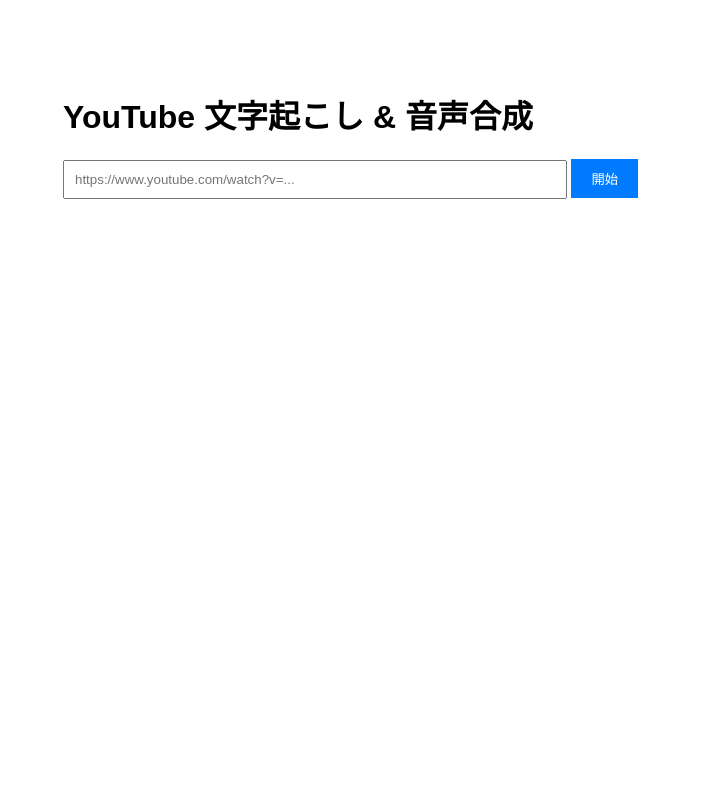
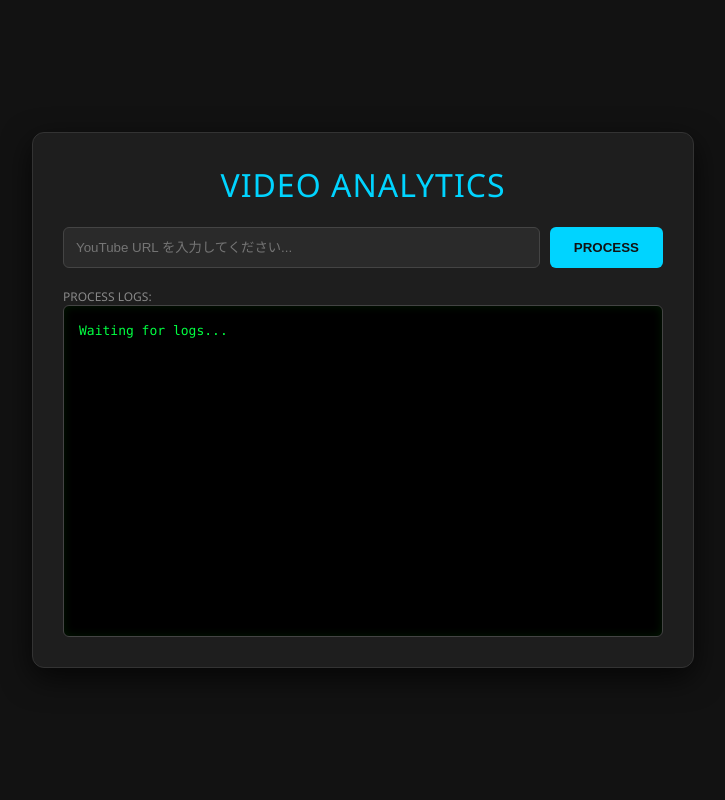
Before and after one commit to hisao5232/trans-video-text, a Flask app: page / in a window 1280 px wide. Shown: the whole page, without its empty margins (277-1002 px from the left). Run offline with Flask 3, Linux system fonts and the light colour scheme.

Commit message:
add css and js logs

```diff
--- a/frontend/app.py
+++ b/frontend/app.py
@@ -1,10 +1,11 @@
 from flask import Flask, render_template, request, jsonify
 import requests
+import os
 
 app = Flask(__name__)
 
-# workerコンテナのURL（Dockerネットワーク内なのでサービス名で指定）
-WORKER_URL = "http://worker:5000/process"
+# WorkerコンテナのURL（Dockerネットワーク内のサービス名で指定）
+WORKER_URL_BASE = "http://worker:5000"
 
 @app.route('/')
 def index():
@@ -12,16 +13,30 @@
 
 @app.route('/submit', methods=['POST'])
 def submit():
-    video_url = request.form.get('video_url')
+    # フォーム形式、またはJSON形式の両方に対応できるようにしておく
+    video_url = request.form.get('video_url') or request.json.get('url')
+
     if not video_url:
         return jsonify({"status": "error", "message": "URLを入力してください"}), 400
 
     try:
         # workerに処理を依頼
-        response = requests.post(WORKER_URL, json={"url": video_url})
+        response = requests.post(f"{WORKER_URL_BASE}/process", json={"url": video_url})
         return jsonify(response.json())
     except Exception as e:
         return jsonify({"status": "error", "message": str(e)}), 500
 
+# --- ここからが追加分：ログの中継役 ---
+@app.route('/logs')
+def get_worker_logs():
+    try:
+        # Workerコンテナの /logs APIを叩きに行く
+        response = requests.get(f"{WORKER_URL_BASE}/logs", timeout=2)
+        return jsonify(response.json())
+    except Exception as e:
+        # Workerが起動していない場合などのエラーハンドリング
+        return jsonify({"logs": [f"Workerに接続できません: {str(e)}"]}), 500
+
 if __name__ == '__main__':
+    # 0.0.0.0で外部からのアクセスを許可
     app.run(host='0.0.0.0', port=8000)
--- /dev/null
+++ b/frontend/static/css/style.css
@@ -0,0 +1,104 @@
+/* 全体の背景設定 */
+body {
+    background-color: #121212;
+    color: #e0e0e0;
+    font-family: 'Segoe UI', Helvetica, Arial, sans-serif;
+    margin: 0;
+    display: flex;
+    justify-content: center;
+    align-items: center;
+    min-height: 100vh;
+}
+
+/* メインのコンテナ */
+.container {
+    background-color: #1e1e1e;
+    padding: 30px;
+    border-radius: 12px;
+    box-shadow: 0 10px 30px rgba(0,0,0,0.7);
+    width: 90%;
+    max-width: 600px;
+    border: 1px solid #333;
+}
+
+h1 {
+    color: #00d4ff;
+    text-align: center;
+    margin-top: 0;
+    font-weight: 300;
+    letter-spacing: 1px;
+}
+
+/* 入力エリア */
+.input-group {
+    display: flex;
+    gap: 10px;
+    margin-bottom: 20px;
+}
+
+input[type="text"] {
+    flex: 1;
+    background-color: #2a2a2a;
+    border: 1px solid #444;
+    border-radius: 6px;
+    padding: 12px;
+    color: #fff;
+    outline: none;
+}
+
+input[type="text"]:focus {
+    border-color: #00d4ff;
+}
+
+button {
+    background-color: #00d4ff;
+    color: #121212;
+    border: none;
+    padding: 12px 24px;
+    border-radius: 6px;
+    font-weight: bold;
+    cursor: pointer;
+    transition: background 0.3s;
+}
+
+button:hover {
+    background-color: #00a3cc;
+}
+
+button:disabled {
+    background-color: #555;
+    cursor: not-allowed;
+}
+
+/* ログパネル（ここが重要！） */
+.log-panel {
+    background-color: #000;
+    border: 1px solid #444;
+    border-radius: 6px;
+    padding: 15px;
+    height: 300px;
+    overflow-y: auto;
+    font-family: 'Consolas', 'Monaco', 'Courier New', monospace;
+    font-size: 13px;
+    line-height: 1.5;
+    color: #00ff41; /* ターミナルグリーン */
+    box-shadow: inset 0 0 10px rgba(0,255,0,0.1);
+}
+
+/* スクロールバーのカスタマイズ */
+.log-panel::-webkit-scrollbar {
+    width: 8px;
+}
+.log-panel::-webkit-scrollbar-thumb {
+    background: #333;
+    border-radius: 4px;
+}
+
+/* 結果表示メッセージ */
+#result-msg {
+    margin-top: 15px;
+    text-align: center;
+    font-size: 14px;
+}
+.success { color: #00ff88; }
+.error { color: #ff4d4d; }
--- /dev/null
+++ b/frontend/static/js/main.js
@@ -0,0 +1,66 @@
+// ページ読み込み完了時にログ更新を開始
+document.addEventListener('DOMContentLoaded', () => {
+    // 2秒ごとにログを更新する
+    setInterval(updateLogs, 2000);
+});
+
+async function submitUrl() {
+    const urlInput = document.getElementById('videoUrl');
+    const resultMsg = document.getElementById('result-msg');
+    const button = document.getElementById('submitBtn');
+
+    if (!urlInput.value) {
+        showMessage("URLを入力してください", "error");
+        return;
+    }
+
+    // UIを「処理中」の状態にする
+    button.disabled = true;
+    showMessage("リクエスト送信中...", "");
+
+    try {
+        const response = await fetch('/submit', {
+            method: 'POST',
+            headers: { 'Content-Type': 'application/x-www-form-urlencoded' },
+            body: `video_url=${encodeURIComponent(urlInput.value)}`
+        });
+
+        const data = await response.json();
+
+        if (response.ok) {
+            showMessage(data.message, "success");
+            urlInput.value = ''; // 入力欄をクリア
+        } else {
+            showMessage("エラー: " + data.message, "error");
+            button.disabled = false;
+        }
+    } catch (e) {
+        showMessage("通信エラーが発生しました", "error");
+        button.disabled = false;
+    }
+}
+
+async function updateLogs() {
+    const logPanel = document.getElementById('log-panel');
+    try {
+        const response = await fetch('/logs');
+        if (!response.ok) return;
+
+        const data = await response.json();
+
+        // ログを更新（改行コードで結合）
+        if (data.logs && data.logs.length > 0) {
+            logPanel.innerText = data.logs.join('\n');
+            // 常に一番下まで自動スクロール
+            logPanel.scrollTop = logPanel.scrollHeight;
+        }
+    } catch (e) {
+        console.error("ログ取得エラー:", e);
+    }
+}
+
+function showMessage(text, className) {
+    const msgDiv = document.getElementById('result-msg');
+    msgDiv.innerText = text;
+    msgDiv.className = className;
+}
--- a/frontend/templates/index.html
+++ b/frontend/templates/index.html
@@ -1,35 +1,28 @@
 <!DOCTYPE html>
-<html>
+<html lang="ja">
 <head>
-    <title>Video to Text/Audio</title>
-    <style>
-        body { font-family: sans-serif; max-width: 600px; margin: 50px auto; padding: 20px; }
-        input[type="text"] { width: 80%; padding: 10px; }
-        button { padding: 10px 20px; background: #007bff; color: white; border: none; cursor: pointer; }
-    </style>
+    <meta charset="UTF-8">
+    <meta name="viewport" content="width=device-width, initial-scale=1.0">
+    <title>AI Video Analytics - Monitor</title>
+    <link rel="stylesheet" href="{{ url_for('static', filename='css/style.css') }}">
 </head>
 <body>
-    <h1>YouTube 文字起こし & 音声合成</h1>
-    <form action="/submit" method="post">
-        <input type="text" name="video_url" placeholder="https://www.youtube.com/watch?v=...">
-        <button type="submit">開始</button>
-    </form>
-    <div id="result" style="margin-top: 20px; font-weight: bold; color: green;"></div>
+    <div class="container">
+        <h1>VIDEO ANALYTICS</h1>
 
-    <script>
-    document.querySelector('form').onsubmit = async (e) => {
-        e.preventDefault();
-        const formData = new FormData(e.target);
-        const resultDiv = document.getElementById('result');
-        resultDiv.innerText = "処理を受け付けました。Googleドライブを確認してください...";
+        <div class="input-group">
+            <input type="text" id="videoUrl" placeholder="YouTube URL を入力してください...">
+            <button id="submitBtn" onclick="submitUrl()">PROCESS</button>
+        </div>
 
-        const response = await fetch('/submit', {
-            method: 'POST',
-            body: formData
-        });
-        const result = await response.json();
-        resultDiv.innerText = result.message;
-    };
-    </script>
+        <div id="result-msg"></div>
+
+        <div style="margin-top: 20px; font-size: 12px; color: #888;">PROCESS LOGS:</div>
+        <div id="log-panel" class="log-panel">
+            Waiting for logs...
+        </div>
+    </div>
+
+    <script src="{{ url_for('static', filename='js/main.js') }}"></script>
 </body>
 </html>
```
Also changed, not shown: worker/worker.py (+69 -69 lines).
